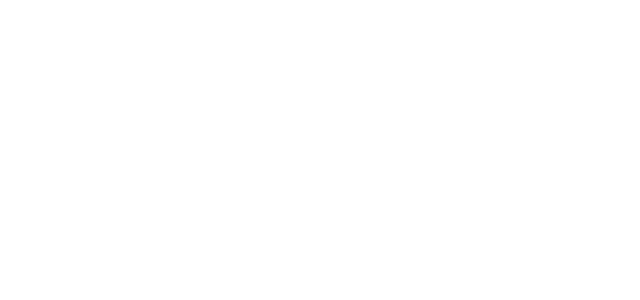
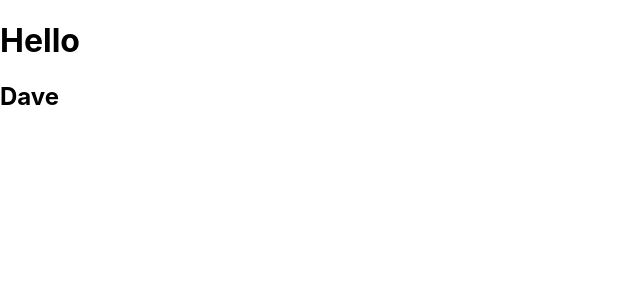
Before and after one commit to daedpul/facebook_clone_reactjs, a React (Create React App) app: page / in a window 1280 px wide. Shown: the top 300 px of the page, without its empty margins (0-640 px from the left). Built offline with nearby package versions, Linux system fonts and the light colour scheme; the HTML template or start-up script is replaced by a standard one.

Commit message:
Major update

```diff
--- a/src/App.js
+++ b/src/App.js
@@ -1,9 +1,14 @@
-
+// import LandingPage from "./page/landingpage";
+// import LandingPage from "./page/LandingPage";
+import { Greet, Name } from "./page/LandingPage/components/LandingPage";
 
 function App() {
-  return (<div>
+  return (
+    <div >
+      <Greet/>
+      <Name/>
 
-  </div>
+    </div>
   );
 }
 
--- /dev/null
+++ b/src/page/LandingPage/components/LandingPage.js
@@ -0,0 +1,17 @@
+import React from "react";
+
+function Greet(){
+    return (
+        <h1>
+            Hello
+        </h1>
+    );
+}
+
+function Name(){
+    return (
+        <h2> Dave</h2>
+    );
+}
+
+export {Greet, Name};
```
Also changed, not shown: src/page/LandingPage/Scaffold.js (added).
